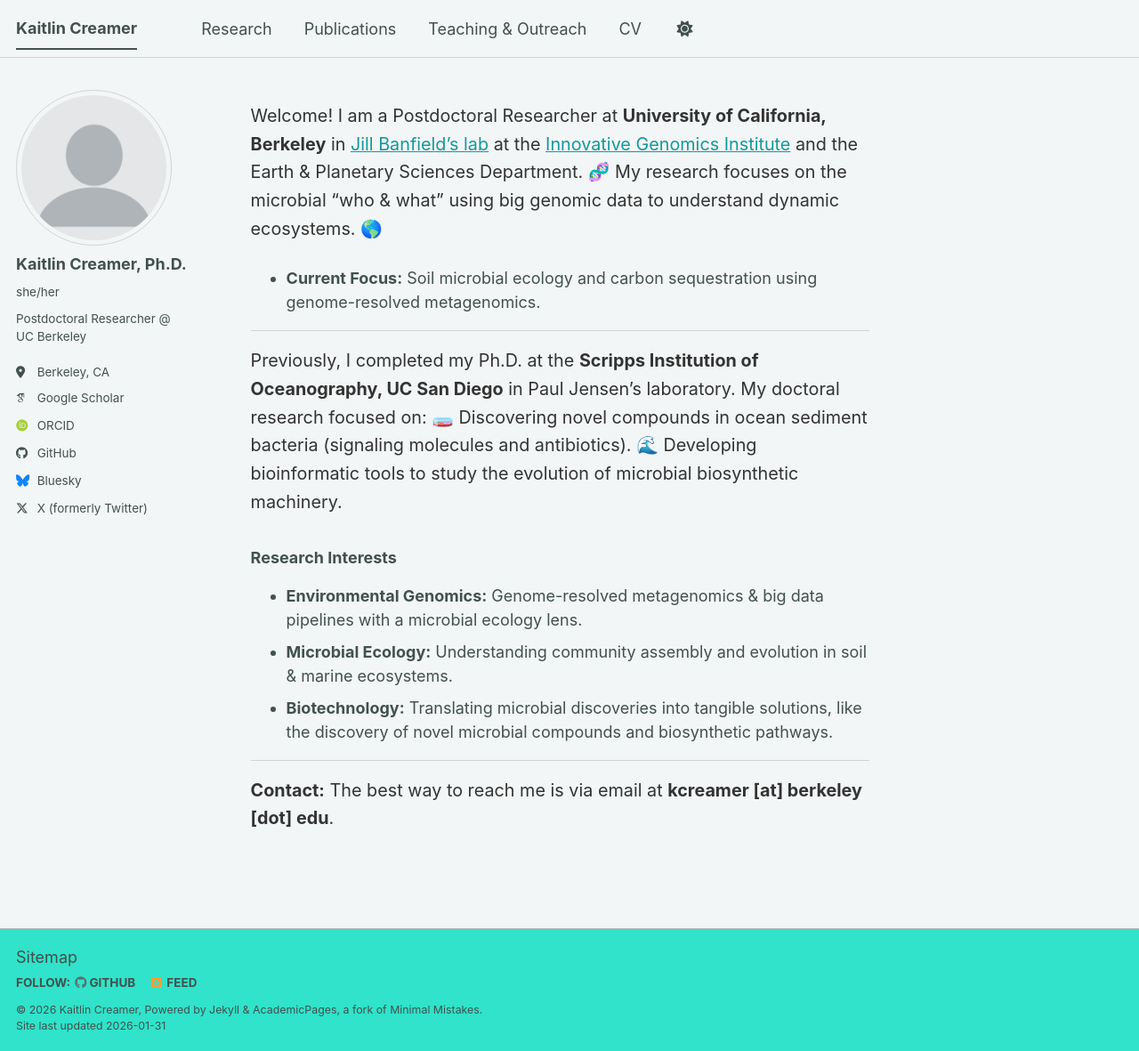
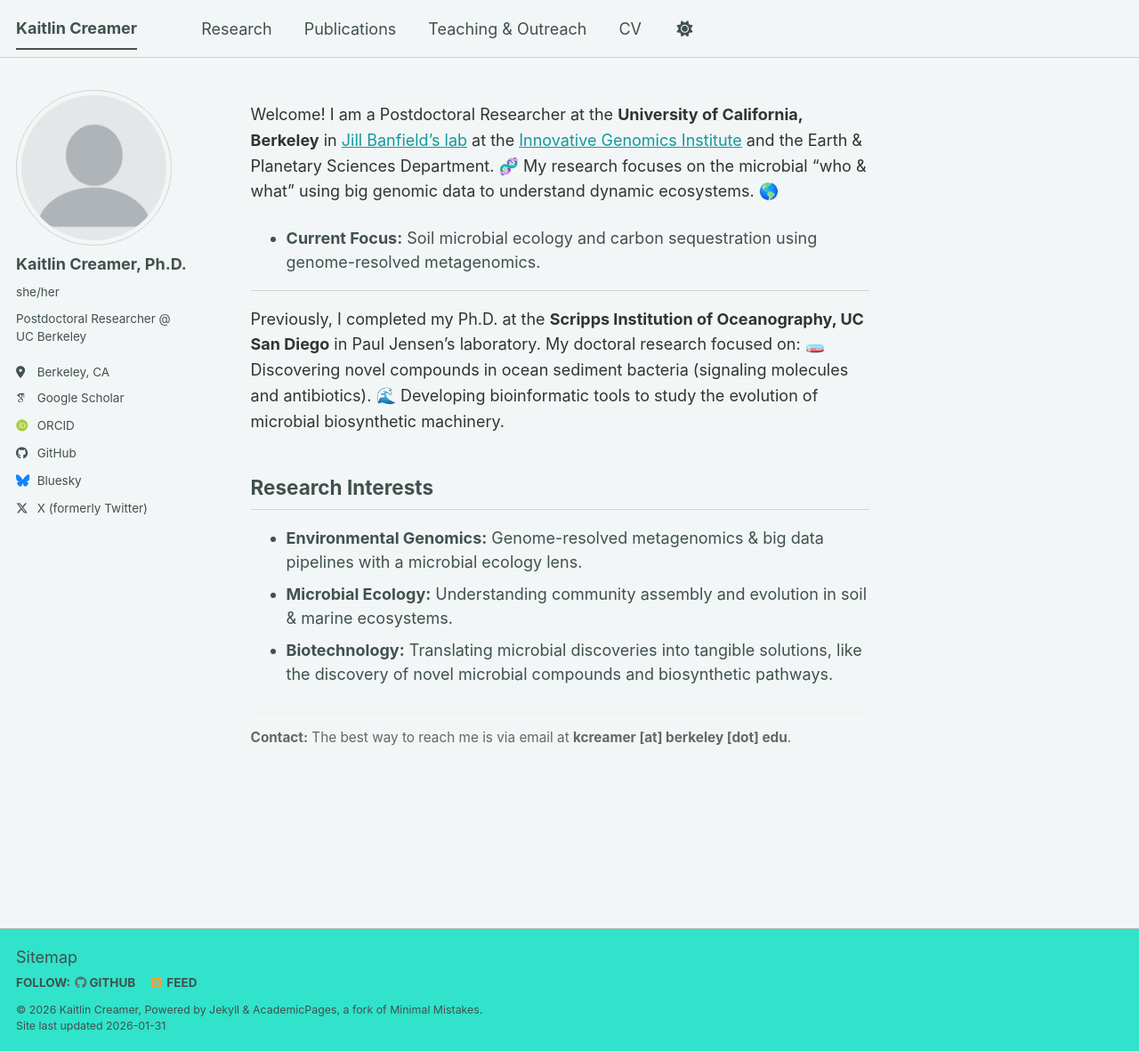
Before and after one commit to creamerk/creamerk.github.io, a Jekyll site: the page built from _pages/about.md, in a window 1280 px wide and 1181 px high. Shown: the whole window at 89% size. Built offline with Jekyll 4.4.1, drawn with Linux system fonts in a browser that asks for light colours; some web fonts are replaced; a script bundle is joined from its source files by our own code; library files that are not in the unit come from our copies; some of the changed lines change nothing that is shown.

Commit message:
Update about.md
updating formatting

```diff
--- a/_pages/about.md
+++ b/_pages/about.md
@@ -16,25 +16,35 @@ redirect_from:
     padding-right: 2em !important;
   }
 
-  /* Makes the paragraph text slightly larger and easier to read */
+  /* Reset font size to standard (1em) to match sidebar */
   .page__content p {
-    font-size: 1.1em;
+    font-size: 1em;
     line-height: 1.6;
     color: #333;
   }
+
+  /* Styling for the smaller contact footer */
+  .contact-footer {
+    font-size: 0.85em;
+    color: #666;
+    margin-top: 2em;
+    padding-top: 1em;
+    border-top: 1px solid #eee;
+  }
 </style>
 
-Welcome! I am a Postdoctoral Researcher at **University of California, Berkeley** in [Jill Banfield's lab](https://www.banfieldlab.com/) at the [Innovative Genomics Institute](https://innovativegenomics.org/) and the Earth & Planetary Sciences Department. 🧬 My research focuses on the microbial “who & what” using big genomic data to understand dynamic ecosystems. 🌎
+Welcome! I am a Postdoctoral Researcher at the **University of California, Berkeley** in [Jill Banfield's lab](https://www.banfieldlab.com/) at the [Innovative Genomics Institute](https://innovativegenomics.org/) and the Earth & Planetary Sciences Department. 🧬 My research focuses on the microbial “who & what” using big genomic data to understand dynamic ecosystems. 🌎
 * **Current Focus:** Soil microbial ecology and carbon sequestration using genome-resolved metagenomics.
 
 ---
 
 Previously, I completed my Ph.D. at the **Scripps Institution of Oceanography, UC San Diego** in Paul Jensen's laboratory. My doctoral research focused on: 🧫 Discovering novel compounds in ocean sediment bacteria (signaling molecules and antibiotics). 🌊 Developing bioinformatic tools to study the evolution of microbial biosynthetic machinery.
 
-### Research Interests
+## Research Interests
 * **Environmental Genomics:** Genome-resolved metagenomics & big data pipelines with a microbial ecology lens.
 * **Microbial Ecology:** Understanding community assembly and evolution in soil & marine ecosystems.
 * **Biotechnology:** Translating microbial discoveries into tangible solutions, like the discovery of novel microbial compounds and biosynthetic pathways.
 
----
-**Contact:** The best way to reach me is via email at **kcreamer [at] berkeley [dot] edu**.
+<div class="contact-footer">
+<strong>Contact:</strong> The best way to reach me is via email at <strong>kcreamer [at] berkeley [dot] edu</strong>.
+</div>
```
